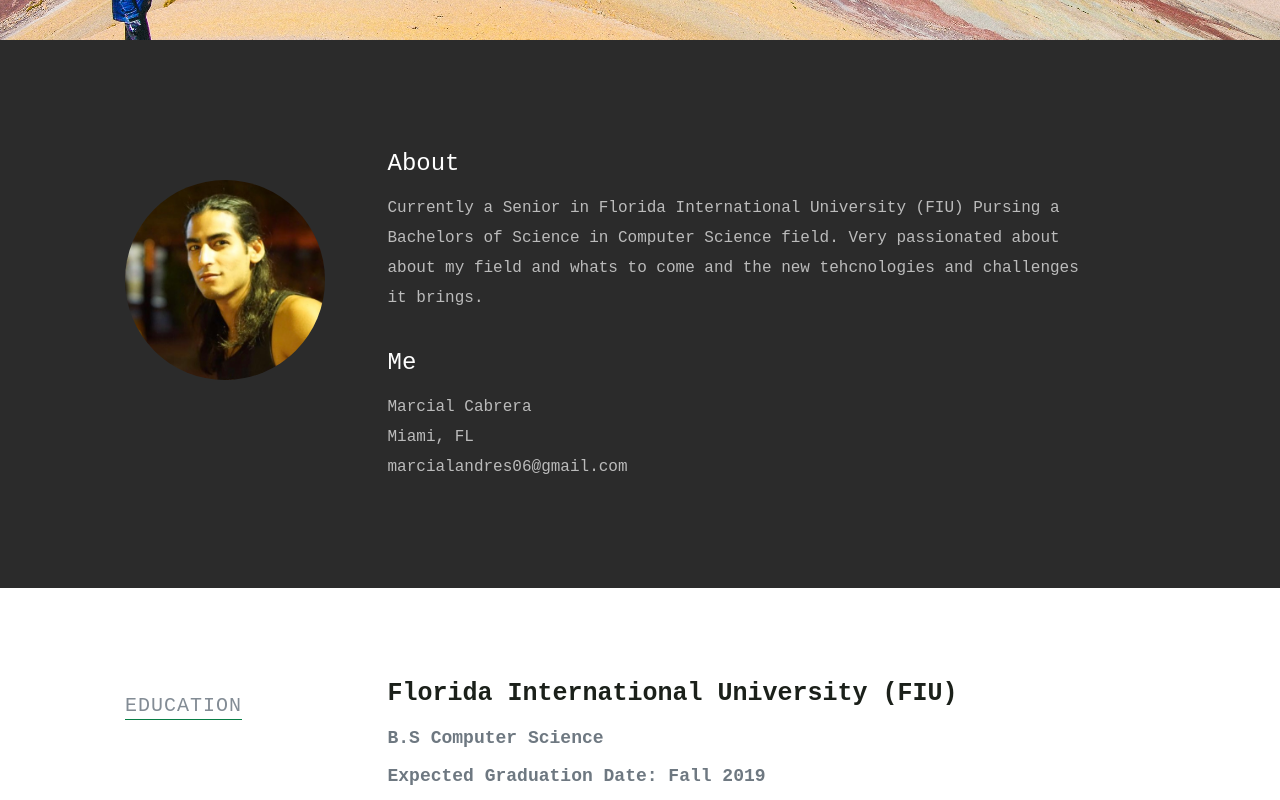
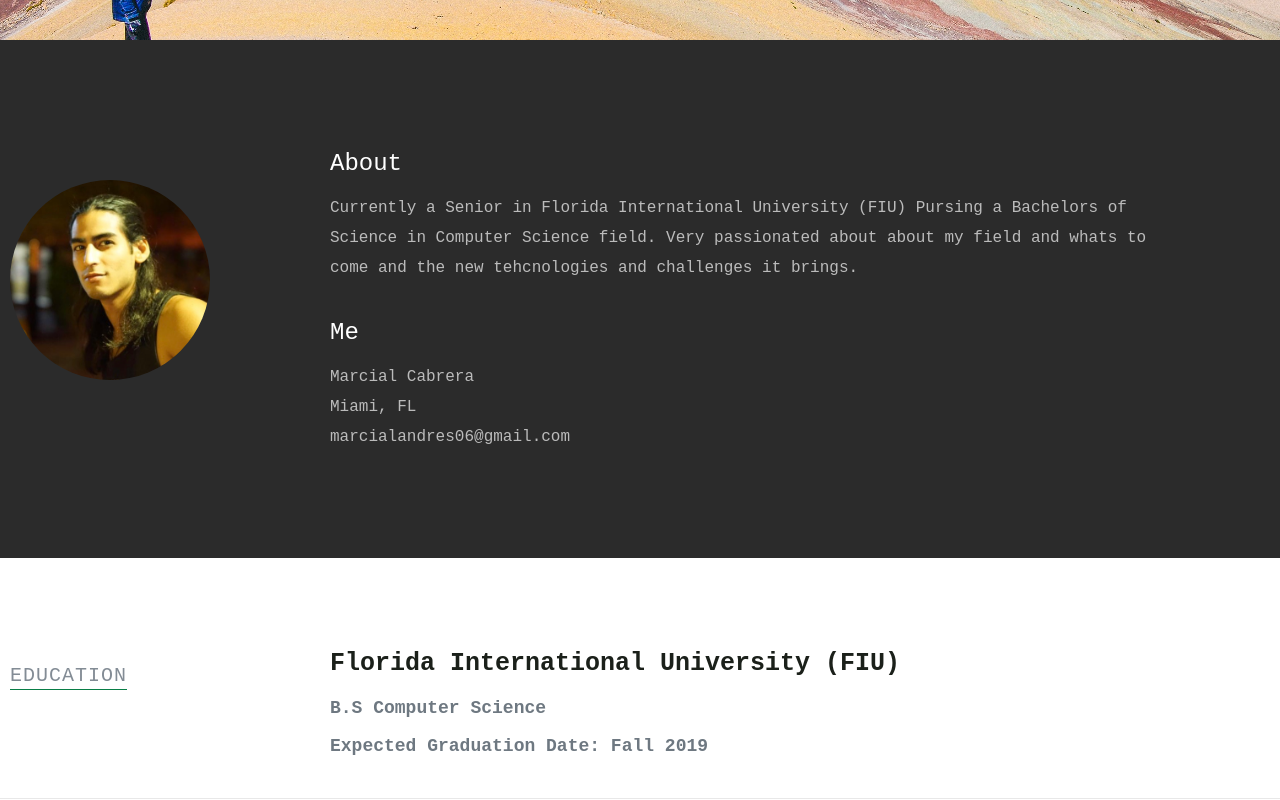
Before and after one commit to marcialc/MCPortafolio, a React (Create React App) app: page / in a window 1280 px wide. Shown: the part 660-1460 px from the top of the page. Built offline with nearby package versions, Linux system fonts and the light colour scheme; a web font is replaced by a local one.

Commit message:
Update default.css

```diff
--- a/public/css/default.css
+++ b/public/css/default.css
@@ -17,18 +17,6 @@ body {
   font-size: 15px;
   line-height: 30px;
   color: #838c95;
-}
-
-/* This is the for the images in projects */
-img {
-  max-width: 100%;
-  height: auto;
-}
-
-.row {
-  width: 100%;
-  max-width: 1050px;
-  margin: 0 auto;
 }
 
 /* row clearing */
```
